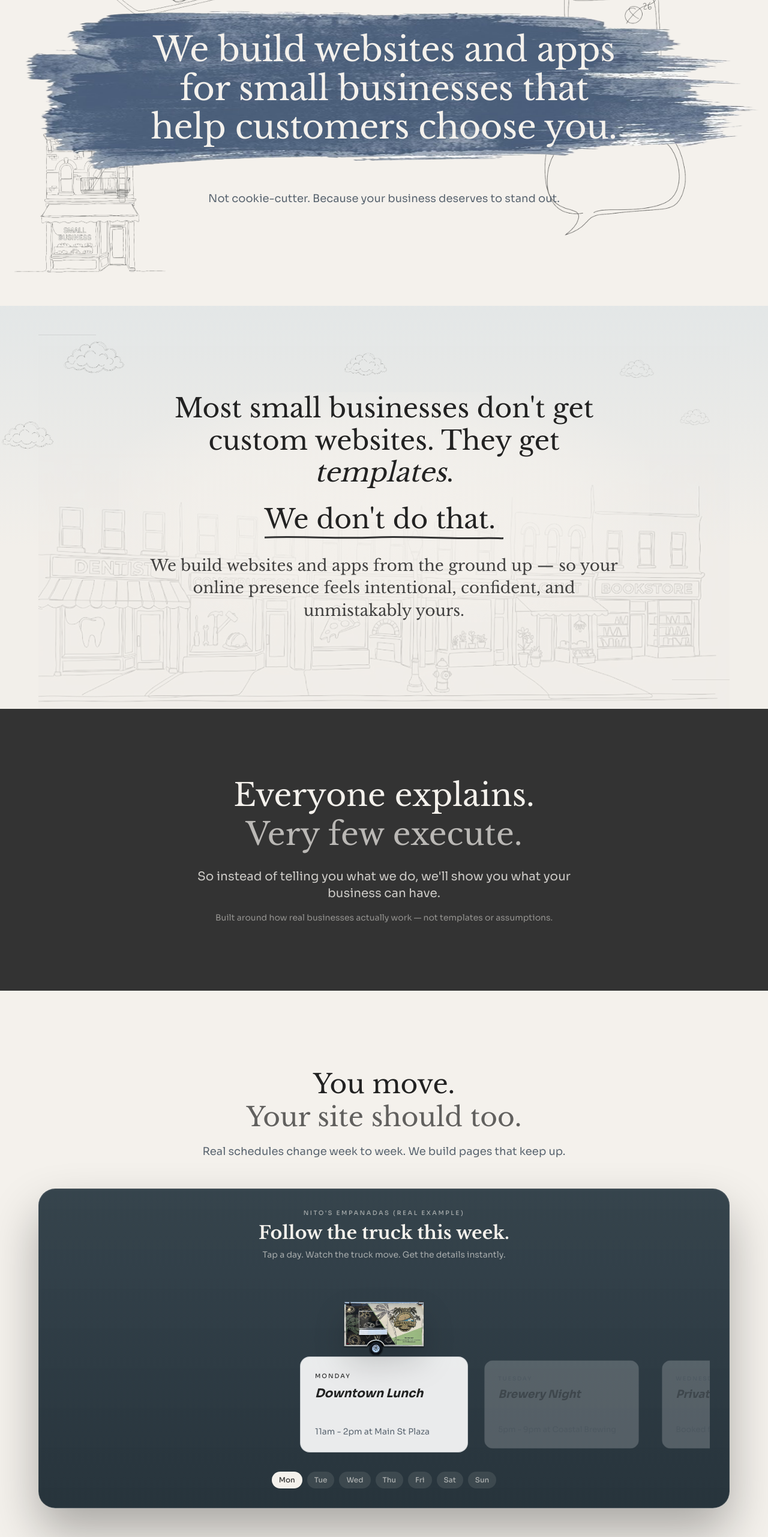
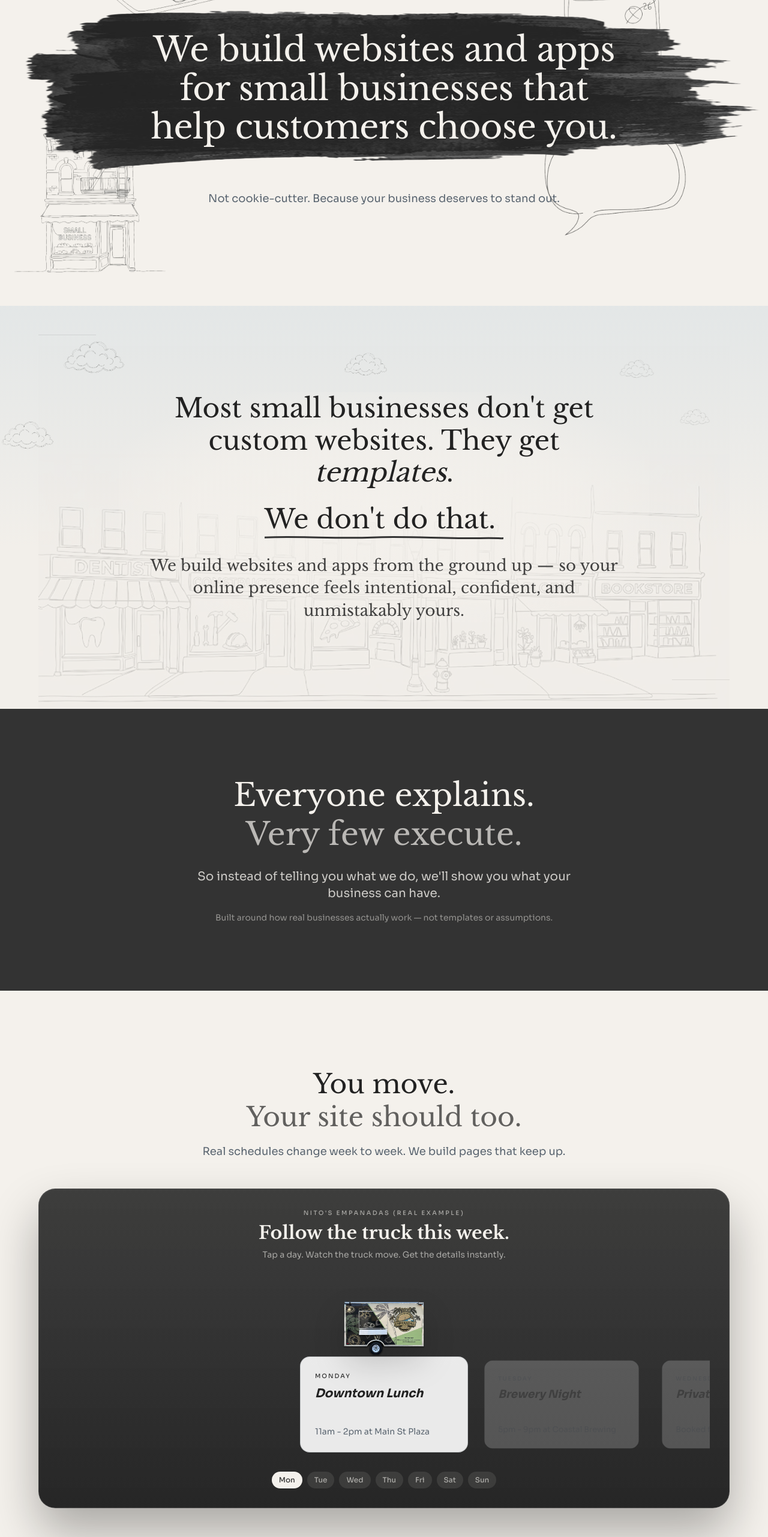
Before and after one commit to Dunzoai/shortlist-pass-hub, a Next.js app: page /digital in a window 1280 px wide. Shown: the part 234-2797 px from the top of the page at 60% size. Built offline with nearby package versions, Linux system fonts and the light colour scheme.

Commit message:
Fix blue elements: FoodTruckTimeline panel to charcoal, ink blotch to grayscale

```diff
--- a/src/app/digital/page.tsx
+++ b/src/app/digital/page.tsx
@@ -107,6 +107,7 @@ function HeroSection() {
               style={{
                 objectFit: "fill",
                 transform: "scale(1.3, 1.5)",
+                filter: "grayscale(100%) brightness(0.4)",
               }}
               initial={{ clipPath: "inset(0 100% 0 0)" }}
               animate={{ clipPath: "inset(0 0% 0 0)" }}
--- a/src/components/FoodTruckTimeline.tsx
+++ b/src/components/FoodTruckTimeline.tsx
@@ -83,11 +83,11 @@ export function FoodTruckTimeline() {
 
   return (
     <div className="relative">
-      {/* Glass panel container - slate blue */}
+      {/* Glass panel container - charcoal */}
       <div
         className="relative rounded-[28px] p-6 md:p-8 overflow-hidden"
         style={{
-          background: "linear-gradient(180deg, rgba(43, 58, 68, 0.95) 0%, rgba(35, 48, 56, 0.98) 100%)",
+          background: "linear-gradient(180deg, rgba(51, 51, 51, 0.95) 0%, rgba(34, 34, 34, 0.98) 100%)",
           border: "1px solid rgba(255, 255, 255, 0.1)",
           boxShadow: "0 40px 80px rgba(0, 0, 0, 0.3), inset 0 1px 0 rgba(255, 255, 255, 0.05)",
         }}
```
